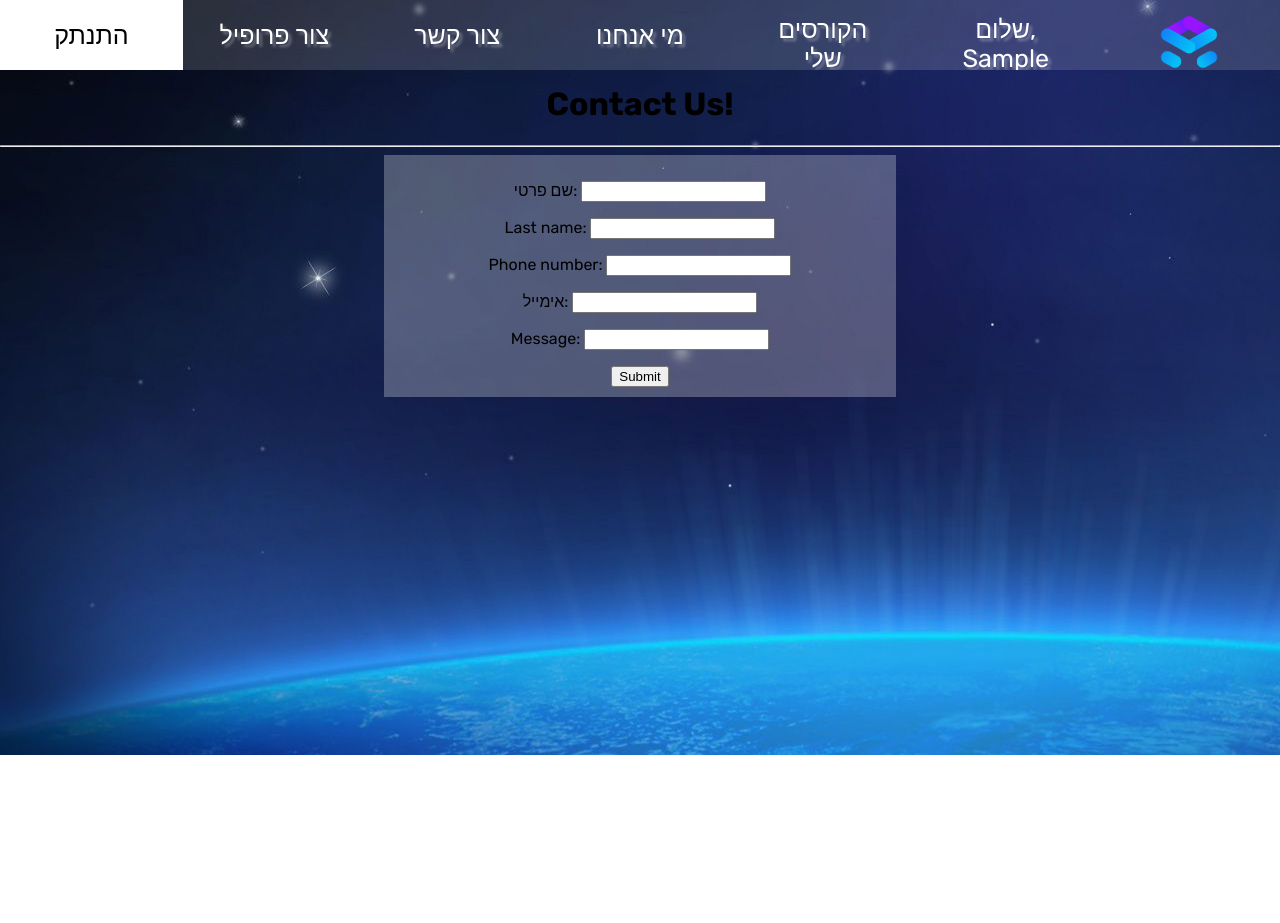
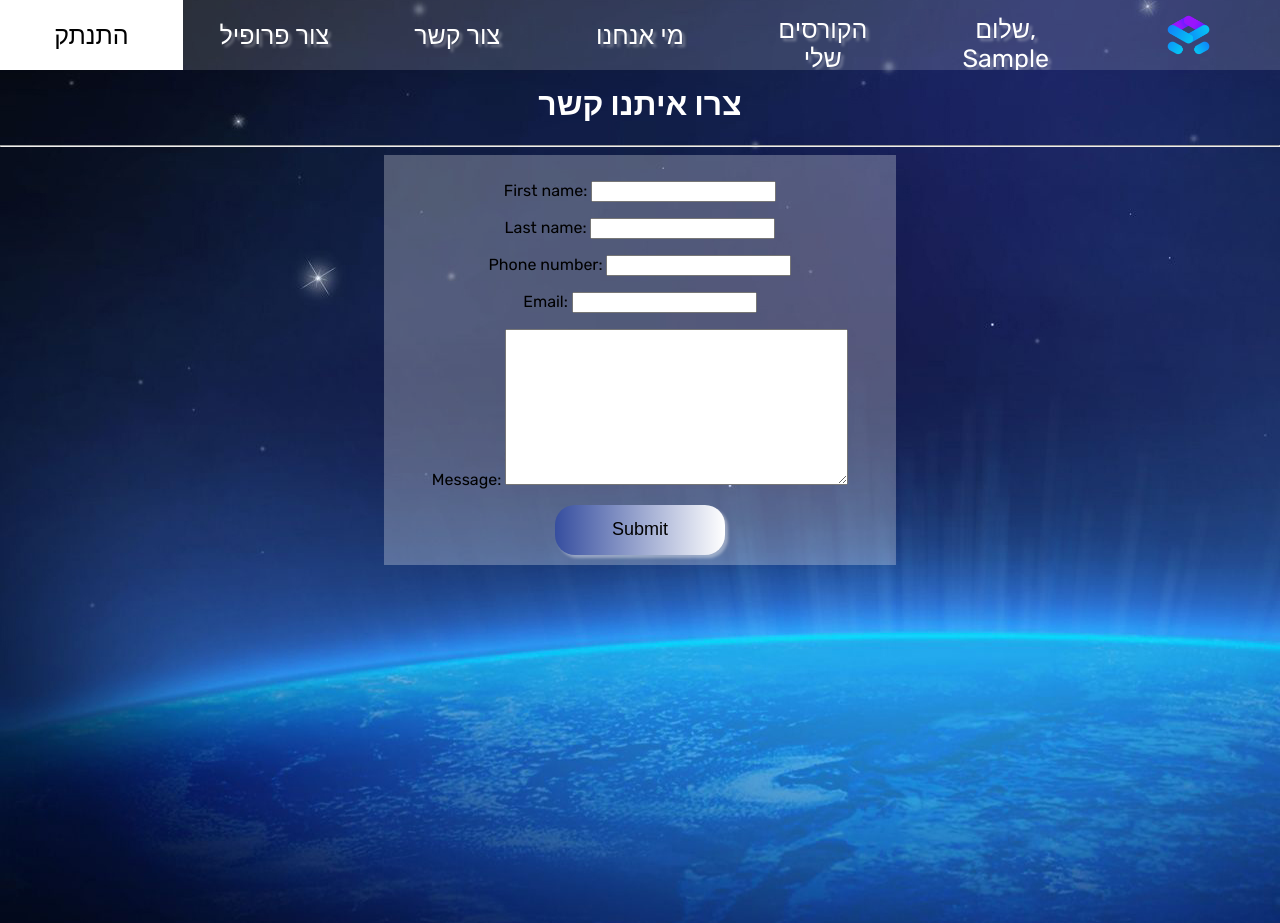
Before and after one commit to benbuaron1/MetaTech1, a Django app: page /contact_us in a window 1280 px wide. Before the commit the page ends 755 px from the top, so only its background shows below. Run offline with Django 4.2, Linux system fonts and the light colour scheme; the visitor is signed in with stand-in values (Sample User, id 1); parts of the project's set-up code (start-up, migrations or seed data) failed here and were passed over.

Commit message:
Ben push to git 16.2

```diff
--- a/meta_app/forms.py
+++ b/meta_app/forms.py
@@ -54,8 +54,8 @@ class UserCreationForm(UserCreationForm):
         return user
 
 class ContactUs(forms.ModelForm):
-    first_name = forms.CharField(label='שם פרטי')
-    email = forms.EmailField(label='אימייל')
+    # first_name = forms.CharField(label='שם פרטי')
+    # email = forms.EmailField(label='אימייל')
 
     class Meta:
         model = Lead
@@ -64,11 +64,12 @@ class ContactUs(forms.ModelForm):
 
 class ProfilePageForm(forms.ModelForm):
     user = forms.ModelChoiceField(queryset=User.objects.all(),widget=HiddenInput)
-    profile_pic = forms.FileField(required=False)
+    profile_pic = forms.FileField(required=False,widget=HiddenInput)
     age = forms.IntegerField(min_value=0,required=True)
     bio = forms.Textarea()
     linked_in_url = forms.URLField(required=False)
     terms_agreed = forms.BooleanField(required=True)
+    phone_numer = forms.CharField(required=True,validators=[])
     class Meta:
         model = Profile
-        fields = ('profile_pic','age','linked_in_url','bio','terms_agreed')
+        fields = ('phone_numer','city','age','linked_in_url','bio','terms_agreed')
--- a/meta_app/models.py
+++ b/meta_app/models.py
@@ -37,7 +37,7 @@ class Lead(MetaModel):
     last_name = models.CharField(max_length=128,null=False,blank=False)
     email = models.EmailField()
     phone_number = models.CharField(max_length=11,null=False,blank=True)
-    message = models.CharField(max_length=512, null=True,blank=True)
+    message = models.TextField(max_length=512, null=True,blank=True)
     spoken_with = models.BooleanField(null=True)
 
     def __str__(self):
@@ -46,11 +46,13 @@ class Lead(MetaModel):
 
 class Profile(MetaModel):
     user = models.OneToOneField(User,on_delete=CASCADE,null=True)
-    profile_pic = models.FileField(null=True,blank=True)
+    profile_pic = models.ImageField(max_length=1500,upload_to='meta_app/static/images',null=True,blank=True,default='https://cdn3.vectorstock.com/i/1000x1000/52/97/image-a-person-icon-people-icon-on-blue-vector-27565297.jpg')
     age = models.IntegerField(max_length=10,null=False,blank=False)
     bio = models.TextField(max_length=1000,null=True,blank=True)
     linked_in_url = models.CharField(max_length=1000,null=True,blank=True)
     terms_agreed = models.BooleanField(null=False,blank=False)
+    phone_numer = models.CharField(max_length=15,null=True,blank=True)
+    city = models.CharField(max_length=128,null=True,blank=True)
 
     def __str__(self):
         return str(self.user)
@@ -60,3 +62,8 @@ class Course(MetaModel):
     name = models.CharField(max_length=512,null=False,blank=False)
     teacher = models.ForeignKey(Profile,on_delete=RESTRICT,null=False,blank=False)
     description = models.TextField(max_length=512,null=False,blank=False)
+
+class CourseByStudnet(MetaModel):
+    course = models.ForeignKey(Course,on_delete=RESTRICT,null=False,blank=False)
+    student = models.ForeignKey(Profile,on_delete=RESTRICT,null=False,blank=False)
+    grade = models.IntegerField(null=True,blank=True)
--- a/meta_app/static/meta_app/script2.js
+++ b/meta_app/static/meta_app/script2.js
@@ -26,8 +26,8 @@ function div_opener() {
 }
 
 function Pychanger() {
-  document.getElementById('div_to_change').innerHTML = 'בואו ללמוד את השפה של הגדולים! קורס Java איכותי ומעמיק, כניסה לנוח לעולם התכנות! צרו קשר<br><br><br><img src="https://upload.wikimedia.org/wikipedia/commons/thumb/f/f8/Python_logo_and_wordmark.svg/2560px-Python_logo_and_wordmark.svg.png" style="width: 60%">';
-  document.getElementById('div_to_change').style.fontSize = '40px';
+  document.getElementById('div_to_change').innerHTML = 'שפת פייתון היא שפת התכנות הפופולרית ביותר היום בקרב מתכנתים! רוצים להצטרף לקהילה? בואו ללמוד איתנו<br><br><br><img src="https://upload.wikimedia.org/wikipedia/commons/thumb/f/f8/Python_logo_and_wordmark.svg/2560px-Python_logo_and_wordmark.svg.png" style="width: 60%">';
+  document.getElementById('div_to_change').style.fontSize = '30px';
   document.getElementById('div_to_change').style.textAlign = 'center';
   // document.getElementById('div_to_change').style.backgroundColor= '#51A2FC51';
   // document.getElementById('div_to_change').style.padding= '40px';
@@ -57,7 +57,7 @@ function Javachanger() {
 
 }
 function HTMLchanger() {
-  document.getElementById('div_to_change').innerHTML = 'תמיד רציתם ללמוד פיתוח ועוצב אתרי אינטרנט? עכשיו זה הזמן! קורס אינטרנטי חד ומדוייק! צרו קשר<br><br><br><img src="https://www.freepnglogos.com/uploads/html5-logo-png/html5-logo-devextreme-multi-purpose-controls-html-javascript-3.png" style="width: 40%">';
+  document.getElementById('div_to_change').innerHTML = 'תמיד רציתם ללמוד פיתוח ועיצוב אתרי אינטרנט? עכשיו זה הזמן! קורס אינטרנטי חד ומדוייק! צרו קשר<br><br><br><img src="https://www.freepnglogos.com/uploads/html5-logo-png/html5-logo-devextreme-multi-purpose-controls-html-javascript-3.png" style="width: 40%">';
   document.getElementById('div_to_change').style.fontSize = '40px'
   document.getElementById('div_to_change').style.textAlign = 'center';
 
@@ -68,6 +68,4 @@ function HTMLchanger() {
   document.getElementById('javabtn').style.transform = 'translateX(0px)'
   document.getElementById('pythonbtn').style.transform = 'translateX(0px)'
 
-
-
 }
--- a/meta_app/templates/base2.html
+++ b/meta_app/templates/base2.html
@@ -8,11 +8,13 @@
     <meta http-equiv="X-UA-Compatible" content="IE=edge"/>
     <meta name="viewport" content="width=device-width, initial-scale=1.0"/>
     <title>{% block title_clock %} MetaTech {% endblock %}</title>
+    <link rel="stylesheet" href="https://cdnjs.cloudflare.com/ajax/libs/font-awesome/4.7.0/css/font-awesome.min.css">
     <link href="{% static 'meta_app/styles2.css' %}" rel="stylesheet"/>
     <link rel="icon" type="image/x-icon" href="{% static 'meta_app/MetaIconColor.png' %}">
     <script src="{% static 'meta_app/script2.js' %}">
 
     </script>
+
 
 </head>
 <!--{#<nav class="topnav" id="myTopnav" style="background-image: linear-gradient(to right, rgba(2,27,121,0.65), rgba(5,117,230,0.67)) ;">#}-->
@@ -38,7 +40,7 @@
             <button class="menu_button_regular" onclick="location.href='/personal_page'">
                 שלום, {{ user.first_name }}</button>
             <button class="menu_button_regular" onclick="location.href='/'"><img
-                    src="{% static 'meta_app/MetaIconColor.png' %}" style="width: 58px; padding-bottom: 2%"></button>
+                    src="{% static 'meta_app/MetaIconColor.png' %}" style="width: 43px;"></button>
         </nav1>
 
 
@@ -55,7 +57,7 @@
     </nav2>
     <nav1 class="topnav">
 
-        <button class="menu_button_regular">צור קשר</button>
+        <button class="menu_button_regular" onclick="location.href='/contact_us'">צור קשר</button>
         <button class="menu_button_regular">מי אנחנו</button>
         <button class="menu_button_regular">הקורסים</button>
         <button class="menu_button_regular">שירותים</button>
--- a/meta_app/templates/contact_us.html
+++ b/meta_app/templates/contact_us.html
@@ -7,14 +7,14 @@
 <body >
 
 <div style="background-image: url({% static 'meta_app/free-space-background-07Fixed02.jpg' %}); padding-top: 5%; padding-bottom: 28%;">
-<h1 style="text-align:center">Contact Us!</h1>
+<h1 style="text-align:center;color: white">צרו איתנו קשר</h1>
 <hr>
 <div style="margin-right:30%;margin-left:30%">
 <form action="{% url 'contact_us' %}" method="post" style=" background-color: rgba(255,255,255,0.27);text-align: center;padding: 10px">
 
     {% csrf_token %}
     {{ form.as_p }}
-    <input type="submit" value="Submit">
+    <input type="submit" value="Submit" class="join_button">
 </form>
 </div>
 </div>
--- a/meta_app/templates/index2.html
+++ b/meta_app/templates/index2.html
@@ -24,7 +24,7 @@
                 <!--                ben-->
                 {#<!--                {%endif%}-->#}
                 <br>
-                <button class="join_button" onclick="location.href='/sign_up'"><a>הצטרפו עכשיו</a></button>
+                <button class="join_button" onclick="location.href='/sign_up'">הצטרפו עכשיו</button>
             </div>
         </div>
         <div class="containter_div_row rowtocol2"  style="padding-bottom: 5%; ">
@@ -33,8 +33,8 @@
                 גויךודער וידג עיךוגרי ךודיגררע וךיגךרע
             </div>
             <div class="containter_div_col">
-                <div class="p1" id = 'change' style="margin-bottom: 16%; margin-top: 24%">
-                    <p id="toChange">השירותים שלנו</p>
+                <div class="p1" style="margin-bottom: 10%; margin-top: 15%">
+                    <p >השירותים שלנו</p><hr>
                 <button class="option_button_1 "  style="width: 500px" id="pythonbtn" onclick="Pychanger()">פייתון למתחילים</button>
                 <button class="option_button_1 " style="width: 500px" id="javabtn" onclick="Javachanger()" > ג׳אווה למתחילים</button>
                 <button class="option_button_1 " style="width: 500px" id="HTMLbtn" onclick="HTMLchanger()"> פיתוח ווב HTML CSS</button>
--- a/meta_app/templates/sign_up.html
+++ b/meta_app/templates/sign_up.html
@@ -12,7 +12,7 @@
 <form action="{% url 'sign_up' %}" method="post" style="margin-top:3%;">
     {% csrf_token %}
     {{ form.as_p }}
-    <input type="submit" value="Submit" class="btn btn-secondary">
+    <input type="submit" value="Submit" class="join_button">
 </form>
 </div>
     </div>
--- a/meta_app/views.py
+++ b/meta_app/views.py
@@ -34,20 +34,23 @@ def sign_up(request):
 
 # @admin_only
 def index2(request):
+
+    return render(request, 'index2.html')
+
+
+@login_required
+def personal_page(request):
     group = None
     if request.user.groups.exists():
         group = request.user.groups.all()[0].name
     if group == 'admin':
-        pass
-    return render(request, 'index2.html',{'group':group})
+        return render(request,'admin_page.html')
+    profile = Profile.user
 
-
-@login_required
-def personal_page(request):
-    profile = Profile.user
     return render(request, 'personal_page.html', {'profile': profile})
 
 def contact_us(request):
+
     if request.method == 'GET':
         form = ContactUs()
         return render(request, 'contact_us.html', {'form': form})
--- a/metaproject/settings.py
+++ b/metaproject/settings.py
@@ -79,7 +79,7 @@ DATABASES = {
         'ENGINE': 'django.db.backends.postgresql',
         'NAME': 'MetaTech',
         'USER': 'postgres',
-        'PASSWORD': 'Daxterdark1',
+        'PASSWORD': 'Benbuaron',
         'HOST': '127.0.0.1',
         'PORT': '5432',
     }
```
Also changed, not shown: meta_app/templates/admin_page.html (added, +8 -0 lines), meta_app/templates/personal_page.html (+15 -12 lines), meta_app/migrations/0013_alter_lead_message_alter_profile_profile_pic.py (added), meta_app/migrations/0014_alter_profile_profile_pic.py (added), meta_app/migrations/0015_alter_profile_profile_pic.py (added), meta_app/migrations/0016_profile_city_profile_phone_numer_and_more.py (added), meta_app/migrations/0017_coursebystudnet.py (added), meta_app/static/images/9A4784F9-4AA8-402B-BCDB-8DCD1149E625.jpeg (added).
